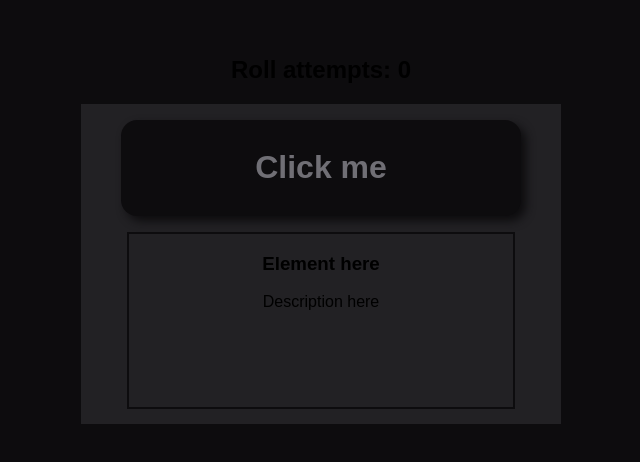
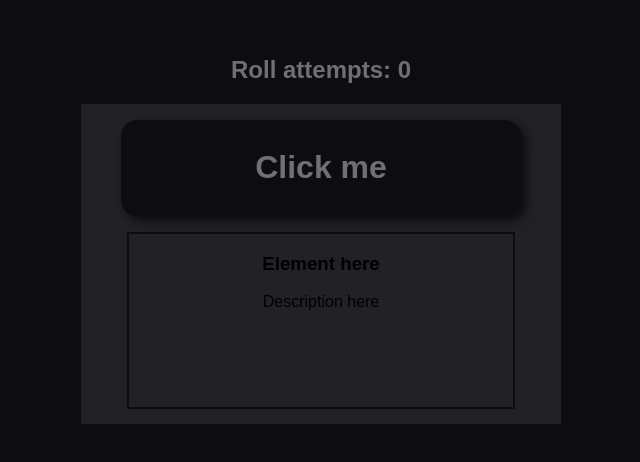
Before and after one commit to EddieKodeHode/element-generator, a plain HTML site: page index.html in a window 1280 px wide. Shown: the part 170-632 px from the top of the page, without its empty margins (319-959 px from the left). Drawn offline with Linux system fonts and the light colour scheme.

Commit message:
Fixed CSS on counter

```diff
--- a/index.html
+++ b/index.html
@@ -8,7 +8,7 @@
     <link rel="stylesheet" href="style.css">
 </head>
 <body>
-    <div>
+    <div id="color">
         <h2>Roll attempts: <span id="roll">0</span></h2>
     </div>
 
--- a/style.css
+++ b/style.css
@@ -27,6 +27,10 @@ main {
     max-width: 30em;
     height: 20em;
     text-align: center;
+}
+
+#color {
+    color: var(--tert-color);
 }
 
 /* --------------------------------- IDs --------------------------------- */
```
